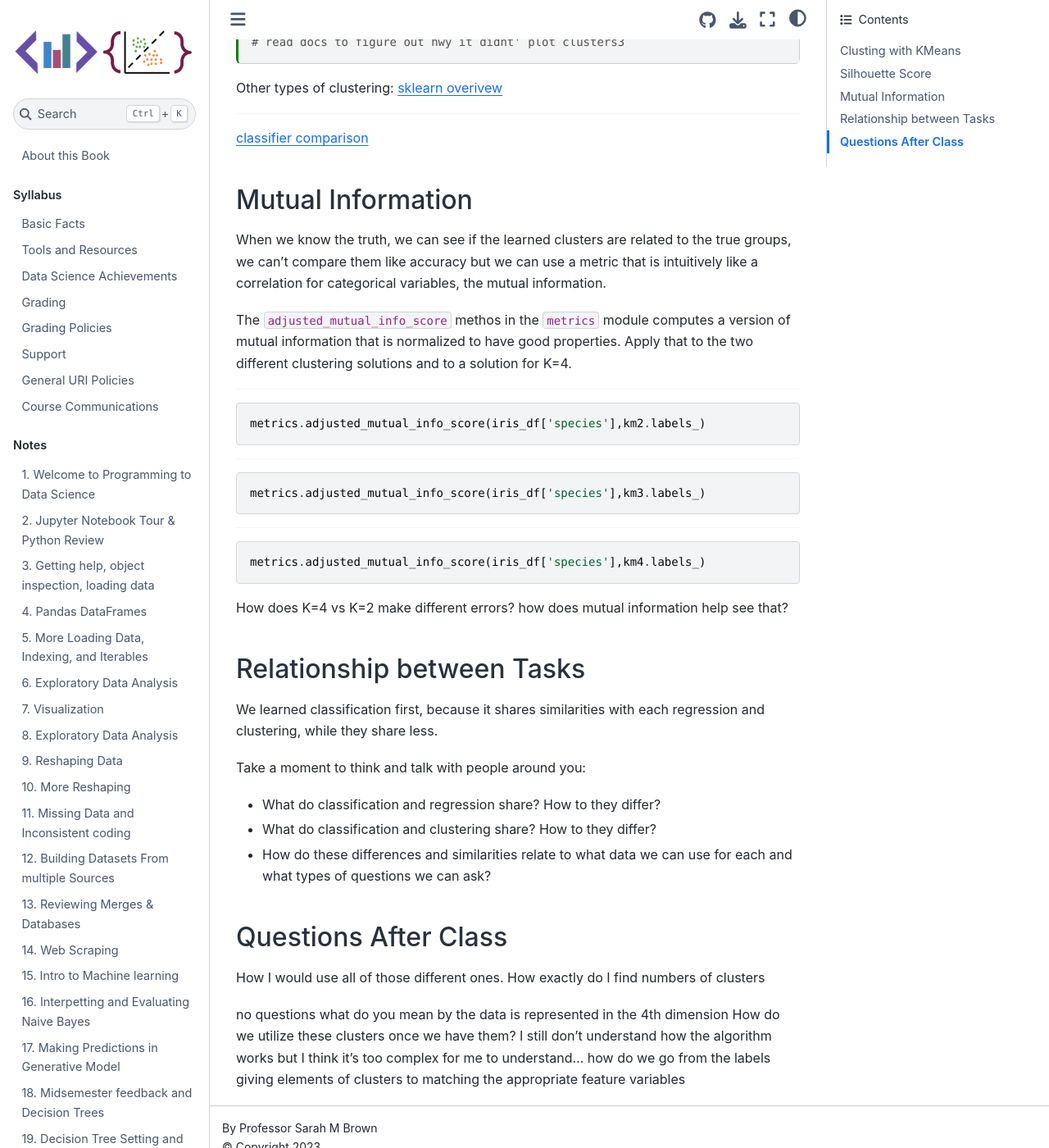
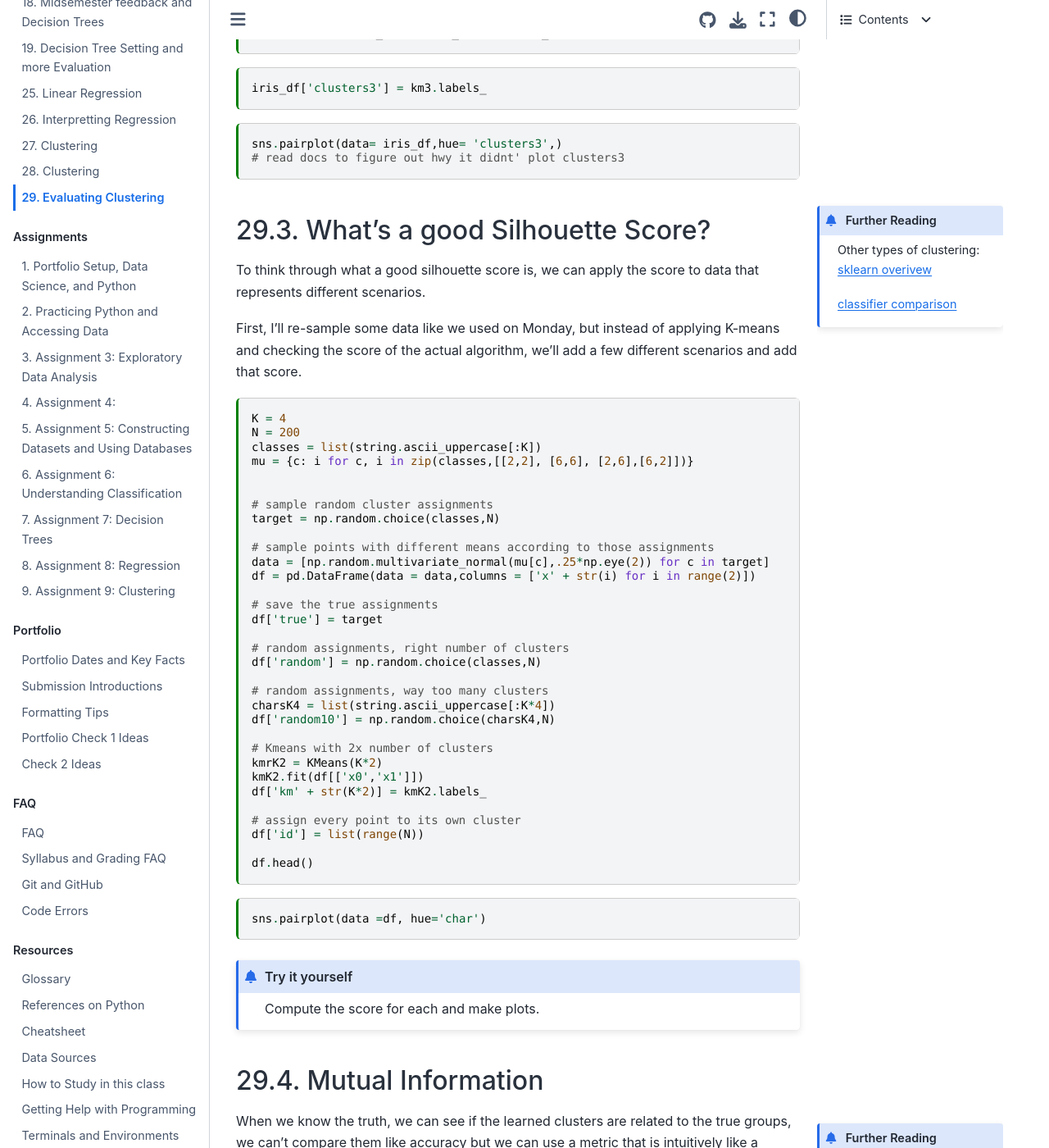
Before and after one commit to rhodyprog4ds/BrownFall21, a Jupyter Book: the page built from notes/2021-11-05.md, in a window 1280 px wide and 1400 px high, scrolled down 1770 px. Shown: the whole window at 82% size. Built offline with Jupyter Book 1.0.4 settings and Sphinx 7.4.7 and the Sphinx Book theme 1.1.4, drawn with Linux system fonts in a browser that asks for light colours; pages that are not in the unit, such as notebooks, are missing from menus; some of the changed text lies outside the part shown.

Commit message:
annotated notes

`````diff
--- a/_toc.yml
+++ b/_toc.yml
@@ -38,6 +38,7 @@
       - file: notes/2021-10-29
       - file: notes/2021-11-01
       - file: notes/2021-11-03
+      - file: notes/2021-11-05
   - caption: Assignments
     numbered: True
     chapters:
--- a/notes/2021-11-05.md
+++ b/notes/2021-11-05.md
@@ -44,29 +44,42 @@
 km3.labels_
 ```
 
+How do we tell if this is good?
+
+One way to intuitively think about a good clustering solution is that every point should be close to points in the same cluster and far from points in other clusters. By definition with Kmeans, they will always be clos*er* to points in the same cluster, but we also what that the clusters aren't just touching, but actually spaced apart, if the clustering actually captures meaningfully different groups.
+
 ## Silhouette Score
 
-One way to intutitively think about a good clustering solution is that every point should be close to points in the same cluster and far from points in other clusters. By definition with Kmeans, they will always be clos*er* to points in the same cluster, but we also what that the clusters aren't just touching, but actually spaced apart, if the clustering actually captures meaningfully different groups.
+````{margin}
+```{admonition} Further Reading
+See the [user guide](https://scikit-learn.org/stable/modules/clustering.html#silhouette-coefficient) for more detail on this score including citations to source materials and advantages and disadvantages.
+```
+````
+The [Silhouette score](https://scikit-learn.org/stable/modules/generated/sklearn.metrics.silhouette_score.html) computes a ratio of how close points are to points in the same cluster vs other clusters.
 
 $$ s = \frac{b-a}{max(a,b)}$$
 
-If our points are each an $x_i$, the assignments we found are a $z_i$, and the
-means we found are $mu_k$ with $k = 0, 1, \ldots, K$
 
 a: The mean distance between a sample and all other points in the same class.
-$$ a = \frac{1}{N} \sum_i (x_i - mu_{z_i}) $
+
 
 b: The mean distance between a sample and all other points in the next nearest cluster.
 
+We can calculate this score for each point and get the average.
 
-This score computes a ratio of how close points are to points in the same cluster vs other clusters
+If the cluster is really tight, all of the points are close, then a will be small.
+If the clusters are really far apart, b will be large.
+If both of these are true then b-a will be close to the value of b and the denominator will be b, so the score will be 1.
 
----
-Use the `labels_` attribute of the kmeans objects to compare the silhouette score for K =2 and K=3.
+If the clusters are spread out and close together, then a and be will be close in value, and the s will be close 0. These are overlapping clusters, or possibly too may clusters for this data.
 
+
+
+Let's check our clustering solution:
 ```{code-cell} ipython3
 metrics.silhouette_score(iris_X,km3.labels_)
 ```
+
 
 ```{code-cell} ipython3
 km2 = KMeans(n_clusters=2)
@@ -74,6 +87,7 @@
 km2.fit(iris_X)
 km4.fit(iris_X)
 ```
+
 
 ```{code-cell} ipython3
 metrics.silhouette_score(iris_X,km2.labels_)
@@ -92,64 +106,160 @@
 # read docs to figure out hwy it didnt' plot clusters3
 ```
 
+````{margin}
+```{admonition} Further Reading
+
+Other types of clustering: [sklearn overivew](https://scikit-learn.org/stable/modules/clustering.html#overview-of-clustering-methods)
+
+[classifier comparison](https://scikit-learn.org/stable/auto_examples/classification/plot_classifier_comparison.html)
+```
+````
+
+## What's a good Silhouette Score?
+
+To think through what a good silhouette score is, we can apply the score to data that represents different scenarios.
+
+First, I'll re-sample some data like we used on Monday, but instead of applying K-means and checking the score of the actual algorithm, we'll add a
+few different scenarios and add that score.
+
 ```{code-cell} ipython3
+K = 4
+N = 200
+classes = list(string.ascii_uppercase[:K])
+mu = {c: i for c, i in zip(classes,[[2,2], [6,6], [2,6],[6,2]])}
+
+
+# sample random cluster assignments
+target = np.random.choice(classes,N)
+
+# sample points with different means according to those assignments
+data = [np.random.multivariate_normal(mu[c],.25*np.eye(2)) for c in target]
+df = pd.DataFrame(data = data,columns = ['x' + str(i) for i in range(2)])
+
+# save the true assignments
+df['true'] = target
+
+# random assignments, right number of clusters
+df['random'] = np.random.choice(classes,N)
+
+# random assignments, way too many clusters
+charsK4 = list(string.ascii_uppercase[:K*4])
+df['random10'] = np.random.choice(charsK4,N)
+
+# Kmeans with 2x number of clusters
+kmrK2 = KMeans(K*2)
+kmK2.fit(df[['x0','x1']])
+df['km' + str(K*2)] = kmK2.labels_
+
+# assign every point to its own cluster
+df['id'] = list(range(N))
+
+df.head()
+```
+
+```{code-cell} ipython3
+sns.pairplot(data =df, hue='char')
+```
+
+```{admonition} Try it yourself
+
+Compute the score for each and make plots.
 
 ```
 
 
-Other types of clustering: [sklearn overivew](https://scikit-learn.org/stable/modules/clustering.html#overview-of-clustering-methods)
-
----
-[classifier comparison](https://scikit-learn.org/stable/auto_examples/classification/plot_classifier_comparison.html)
-
 ## Mutual Information
 
+````{margin}
+```{admonition} Further Reading
+Sklearn proides many [mutual information based scores](https://scikit-learn.org/stable/modules/clustering.html#mutual-information-based-scores). See the user guide for definitions of each, pros and cons and examples.
+```
+````
 When we know the truth, we can see if the learned clusters are related to the true groups, we can't compare them like accuracy but we can use a metric that is intuitively like a correlation for categorical variables, the mutual information.
 
-The `adjusted_mutual_info_score` methos in the `metrics` module computes a version of mutual information that is normalized to have good properties. Apply that to the two different clustering solutions and to a solution for K=4.
+Formally mutual information uses the joint distribution between the true labels and the cluster assignments to see how much they co-occur.  If they're the exact same, then they have maximal mutual information.  If they're completely and independent, then they have 0 mutual information.
+Mutual information is related to entropy in physics.
+
+The [`mutual_info_score`](https://scikit-learn.org/stable/modules/generated/sklearn.metrics.mutual_info_score.html#sklearn.metrics.mutual_info_score) method in the `metrics` module computes mutual information.
 
 
 ---
 
 ```python
-metrics.adjusted_mutual_info_score(iris_df['species'],km2.labels_)
+metrics.mutual_info_score(iris_df['species'],km2.labels_)
 ```
 ---
 
 ```python
-metrics.adjusted_mutual_info_score(iris_df['species'],km3.labels_)
+metrics.mutual_info_score(iris_df['species'],km3.labels_)
 ```
 
 ---
 
 ```python
-metrics.adjusted_mutual_info_score(iris_df['species'],km4.labels_)
+metrics.mutual_info_score(iris_df['species'],km4.labels_)
 ```
 
-How does K=4 vs K=2 make different errors? how does mutual information help see that?
+There's some random chance of getting things correct, so the adjusted mutual information corrects for that.
+
+```{admonition} Try it yourself
+See how adjusted mutual information and mutual information compare on the iris data, the synthetic data above, or even use it in assignment 9.
+```
 
 
-## Relationship between Tasks
+<!-- ## Relationship between Tasks
 
 We learned classification first, because it shares similarities with each
 regression and clustering, while they share less.
 
-Take a moment to think and talk with people around you:
 
 - What do classification and regression share? How to they differ?
 - What do classification and clustering share? How to they differ?
 - How do these differences and similarities relate to what data we can use for
-each and what types of questions we can ask?
+each and what types of questions we can ask? -->
 
 ## Questions After Class
 
 
-How I would use all of those different ones.
-How exactly do I find numbers of clusters
+### How I would use all of those different clustering algorithms
+```{toggle}
+One nice thing about `sklearn` is that in code, they all work basically the same way. The  [clustering overivew](https://scikit-learn.org/stable/modules/clustering.html#overview-of-clustering-methods) figure that was saw has the code for it in the [demo](https://scikit-learn.org/stable/auto_examples/cluster/plot_cluster_comparison.html) section of the documentation.  So you can download, run, and see all of them.
+
+In a practical case, we choose by combining domain knowledge, exploratory data analyses (eg looking at the data) and the comparison techniques we'll see in two weeks.
+```
+
+### How exactly do I find numbers of clusters
+```{toggle}
+We'll look at strategies for finding the optimal number of clusters next week.
+```
+
+### what do you mean by the data is represented in the 4th dimension?
+```{toggle}
+the iris data has 4 *features* petal length, petal width, sepal length, sepal width. You can think of the features, or columsn of the dataset as dimensions of the data.  Each plot shows two of them, since it's a 2 dimensional plot.
+```
+
+### How do we utilize these clusters once we have them?
+```{toggle}
+Clustering can be used to find subroups in a dataset.  For example one of my lab mate in grad school was collaborating with doctors to determine if COPD was actually many diseases with similar symptoms by clustering patients. With the results of the clusters, doctors could use those as hypothses to look for underlying mechanisms of the disease or, they could use the cluster parameters to define classifier.  This classifier would allow them to predict how one patient's disease woudl progress over time based on other patients that were similar to them.
+
+We can also use clustering to just see if there are groups that are actually different or not.  For example, we could use the NBA player stats data to see if there are different types of players, statistically.  We know that players have a "position" that they play, but they may or may not be discretely different statistically, it could be sort of a smooth variation across all players. They could also have more "types" of players than there are positions.
 
 
-no questions
-what do you mean by the data is represented in the 4th dimension
-How do we utilize these clusters once we have them?
-I still don't understand  how the algorithm works but I think it's too complex for me to understand....
-how do we go from the labels giving elements of clusters to matching the appropriate feature variables
+```
+
+
+
+### How do we interpret the cluster labels?
+
+```{toggle}
+We can't know for sure what clusters represent exactly.  We can interpret them based on what we know about the features, or if we have labels we can use those.  We can use visual inspection to figure it out.
+```
+
+### How does Kmeans work in the simplest terms?
+```{toggle}
+K means splits the data into K groups based on what points are close together (or most similar).  If K = 3, then it will find 3 groups that are most similar.
+```
+
+```{important}
+if you don't see your question and the above don't answer it, then I misunderstood your question (the last two are my significant rephrasing of questions I had trouble with). If that's the case, **please** reach out to help me understand what you're confused about.
+```
`````
